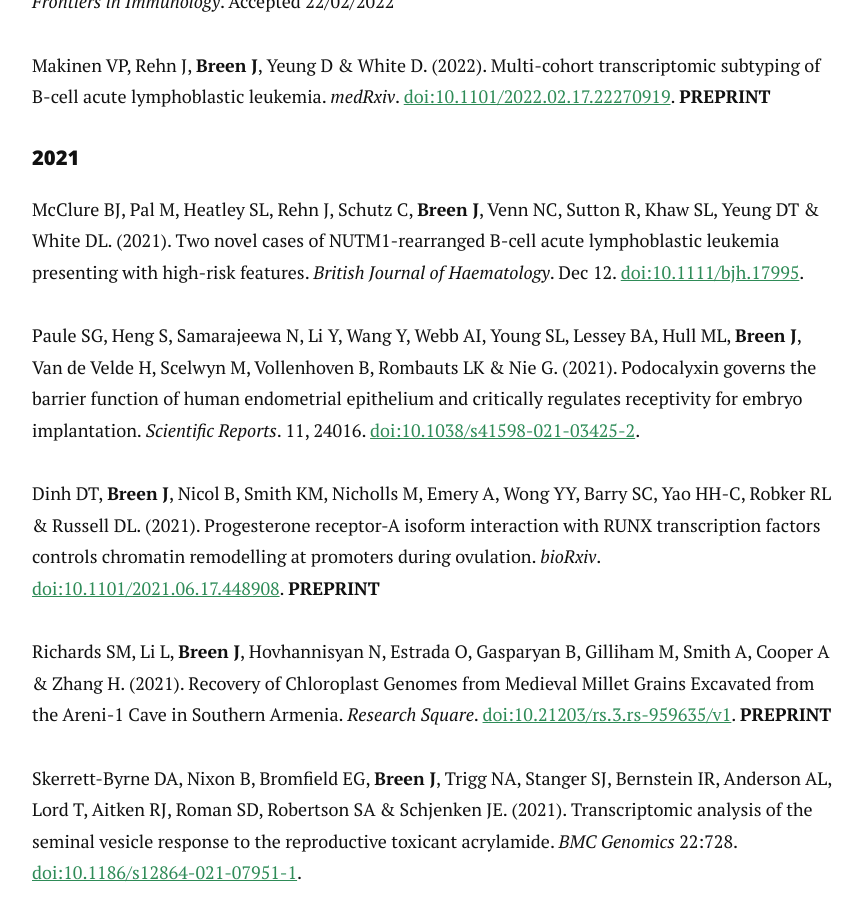
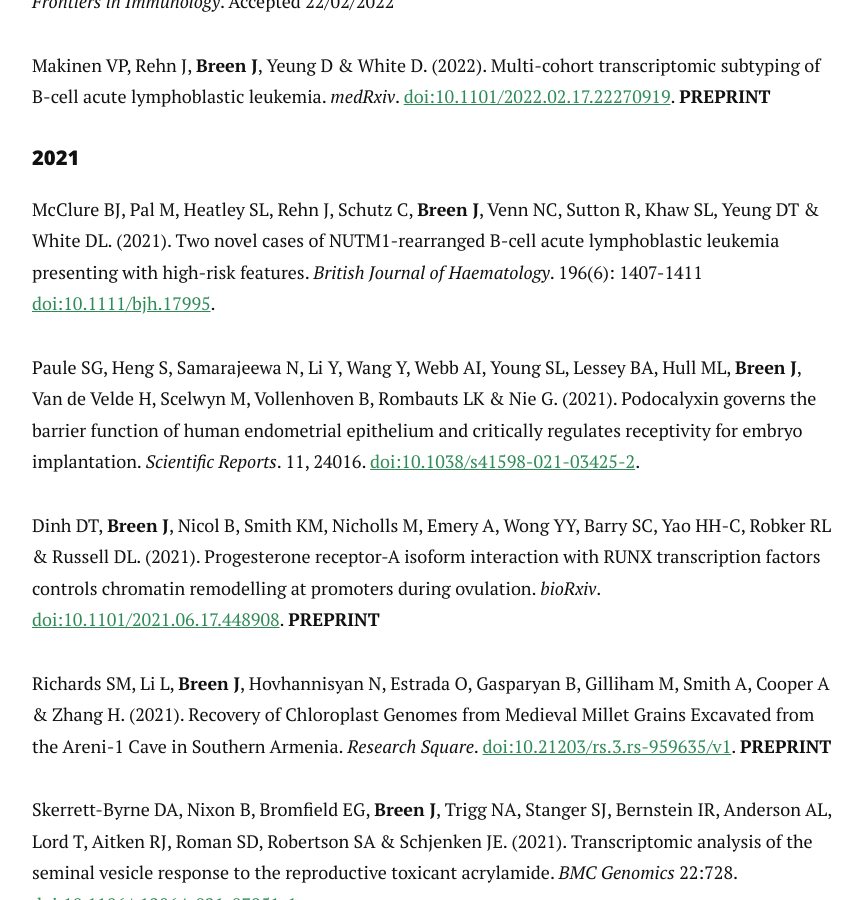
Before and after one commit to jimmybgammyknee/jimmybgammyknee.github.io, a Jekyll site: the page built from cv.md, in a window 1280 px wide and 900 px high, scrolled down 2944 px. Shown: the whole window, without its empty margins (208-1070 px from the left). Built offline with Jekyll 4.4.1, drawn with Linux system fonts in a browser that asks for light colours; nearby versions of some CDN libraries.

Commit message:
update NUMT paper details

```diff
--- a/cv.md
+++ b/cv.md
@@ -81,7 +81,7 @@ Makinen VP, Rehn J, **Breen J**, Yeung D & White D. (2022). Multi-cohort transcr
 
 #### 2021
 
-McClure BJ, Pal M, Heatley SL, Rehn J, Schutz C, **Breen J**, Venn NC, Sutton R, Khaw SL, Yeung DT & White DL. (2021). Two novel cases of NUTM1-rearranged B-cell acute lymphoblastic leukemia presenting with high-risk features. _British Journal of Haematology_. Dec 12. [doi:10.1111/bjh.17995](https://doi.org/10.1111/bjh.17995).
+McClure BJ, Pal M, Heatley SL, Rehn J, Schutz C, **Breen J**, Venn NC, Sutton R, Khaw SL, Yeung DT & White DL. (2021). Two novel cases of NUTM1-rearranged B-cell acute lymphoblastic leukemia presenting with high-risk features. _British Journal of Haematology_. 196(6): 1407-1411 [doi:10.1111/bjh.17995](https://doi.org/10.1111/bjh.17995).
 
 Paule SG, Heng S, Samarajeewa N, Li Y, Wang Y, Webb AI, Young SL, Lessey BA, Hull ML, **Breen J**, Van de Velde H, Scelwyn M, Vollenhoven B, Rombauts LK & Nie G. (2021). Podocalyxin governs the barrier function of human endometrial epithelium and critically regulates receptivity for embryo implantation. _Scientific Reports_. 11, 24016. [doi:10.1038/s41598-021-03425-2](https://doi.org/10.1038/s41598-021-03425-2).
 
```
